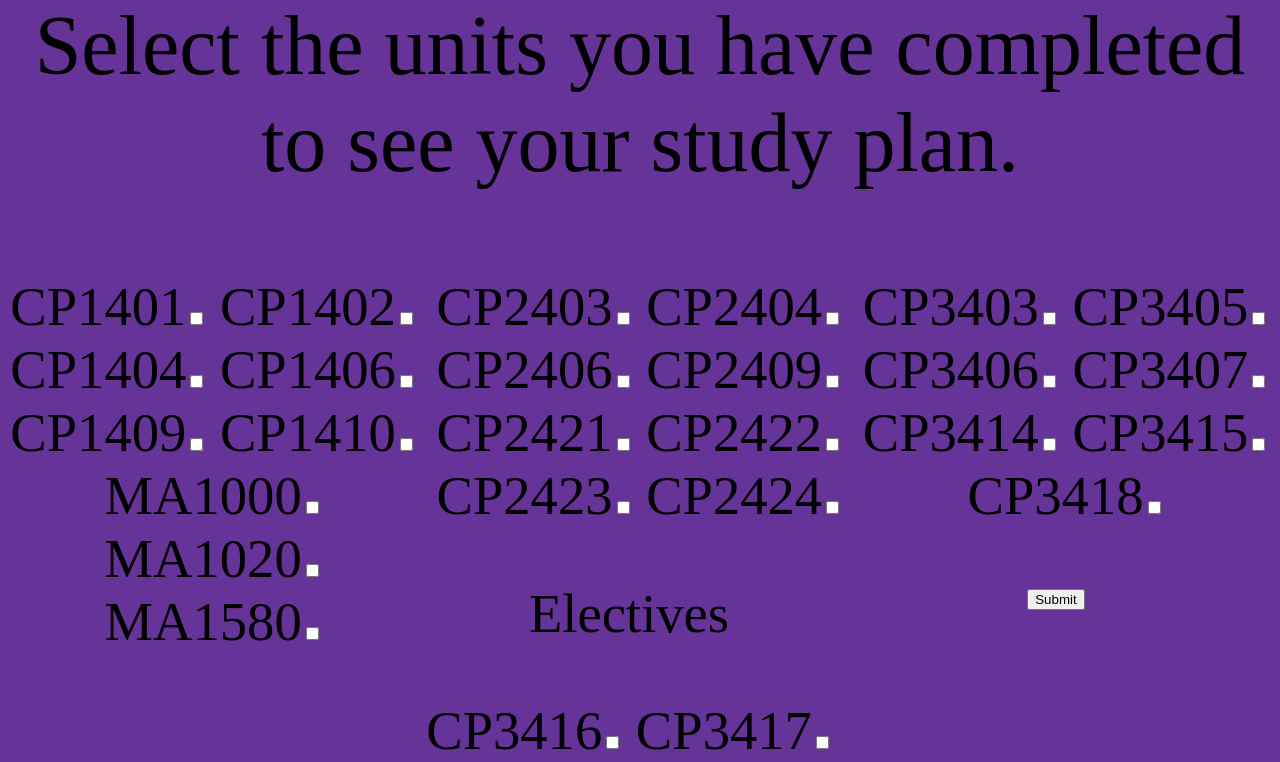
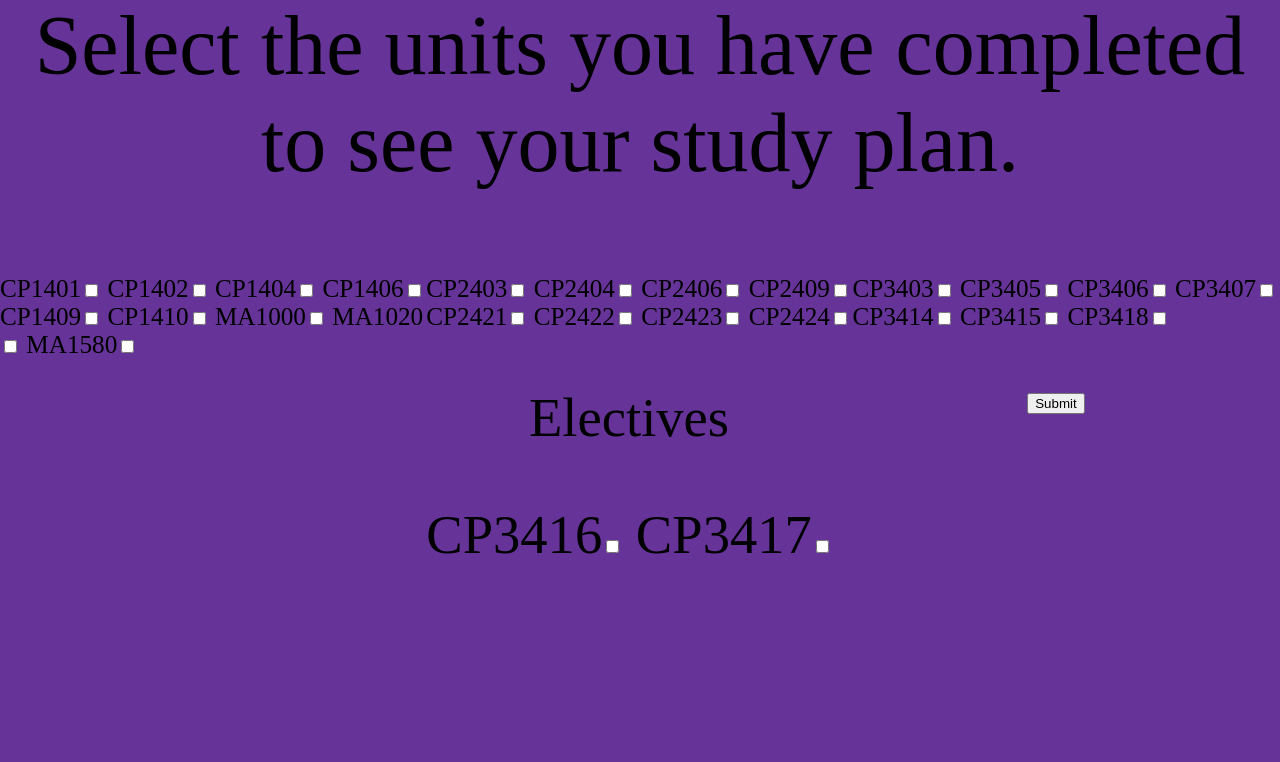
Before and after one commit to soputan12/study_planner, a Flask app: page / in a window 1280 px wide. Shown: the part 473-1235 px from the top of the page. After the commit the page ends 1027 px from the top, so only its background shows below. Run offline with Flask 2, Linux system fonts and the light colour scheme.

Commit message:
Update css Level1to3

```diff
--- a/app/static/style.css
+++ b/app/static/style.css
@@ -38,8 +38,8 @@ main {
 #Level1,#Level2,#Level3 {
     width: 33.3%;
     float: left;
-    text-align: center;
-    font-size: 0.65em;
+    text-align: left;
+    font-size: 0.3em;
 }
 
 #Electives{
```
